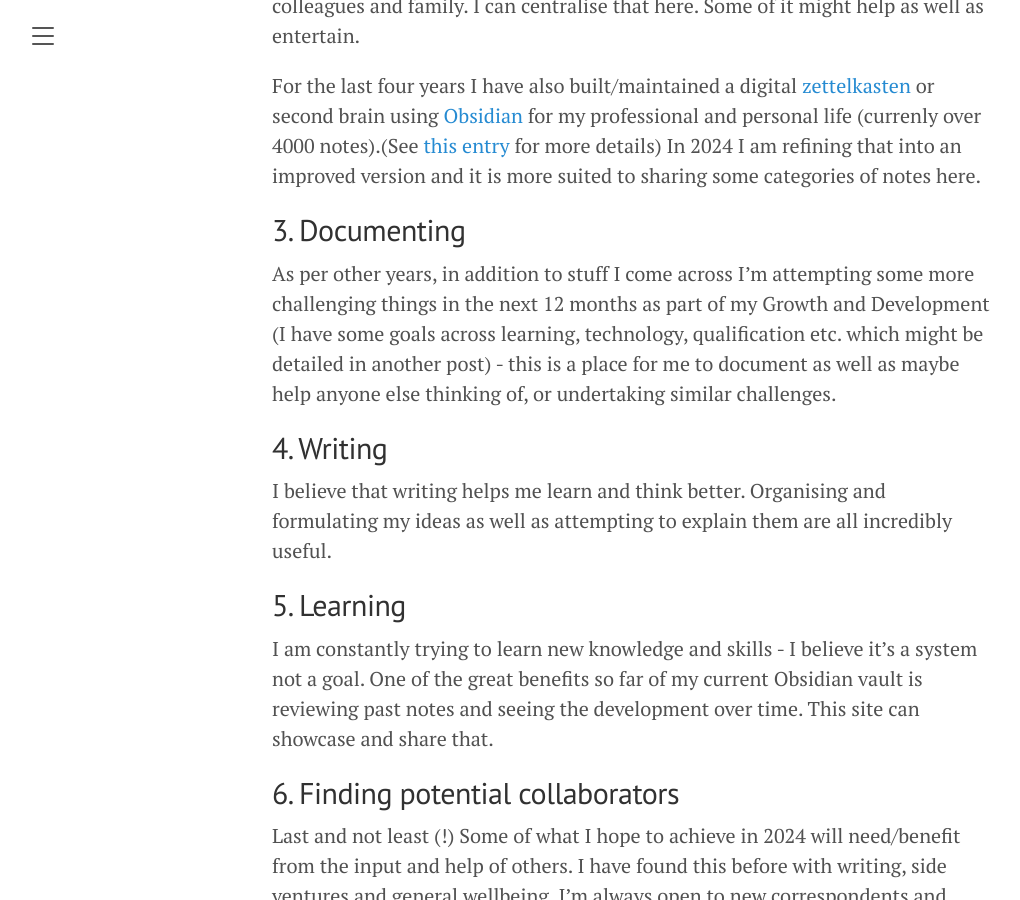
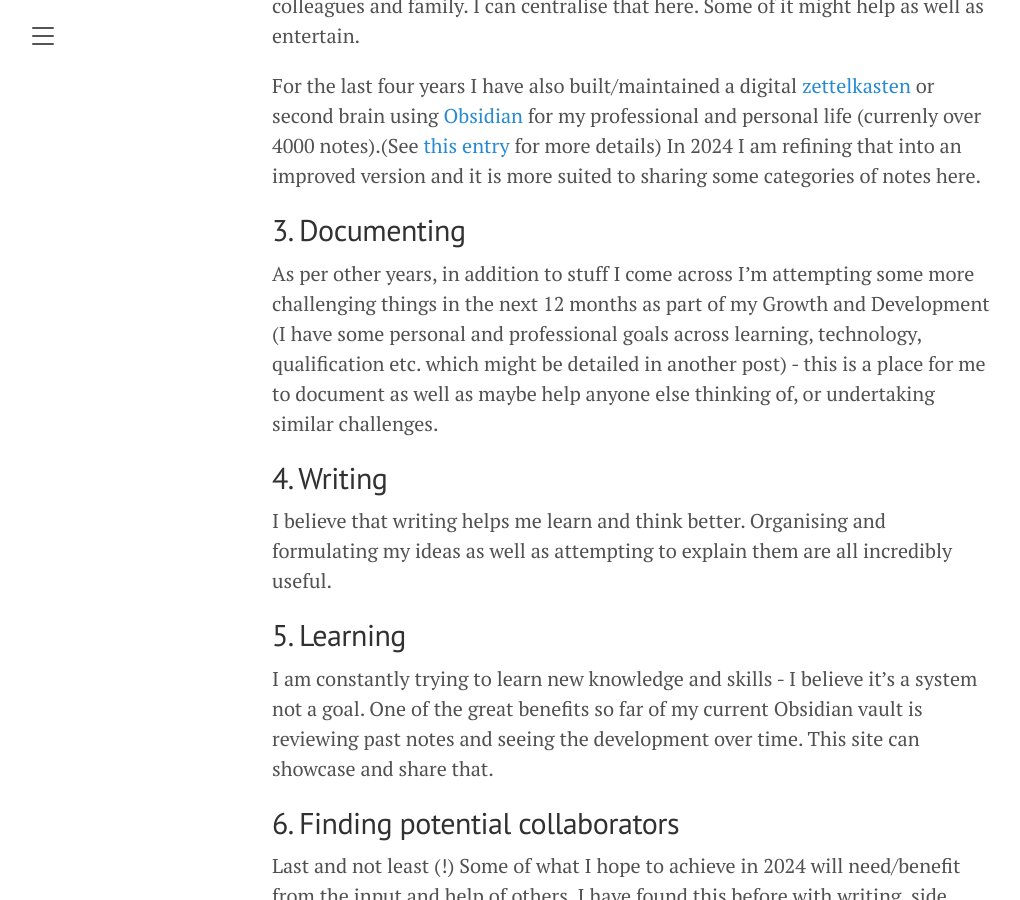
Before and after one commit to kevanchristmas/kevanchristmas.gitHub.io, a Jekyll site: the page built from _posts/2024-02-02-whats it for.md, in a window 1280 px wide and 900 px high, scrolled down 1871 px. Shown: the whole window, without its empty margins (8-1028 px from the left). Built offline with Jekyll 4.4.1, drawn with Linux system fonts in a browser that asks for light colours.

Commit message:
Add professional etc. to what is this

```diff
--- a/_posts/2024-02-02-whats it for.md
+++ b/_posts/2024-02-02-whats it for.md
@@ -49,7 +49,7 @@ For the last four years I have also built/maintained a digital [zettelkasten](ht
 
 ## 3. Documenting
 
-As per other years, in addition to stuff I come across I'm attempting some more challenging things in the next 12 months as part of my Growth and Development (I have some goals across learning, technology, qualification etc. which might be detailed in another post) - this is a place for me to document as well as maybe help anyone else thinking of, or undertaking similar challenges.
+As per other years, in addition to stuff I come across I'm attempting some more challenging things in the next 12 months as part of my Growth and Development (I have some personal and professional goals across learning, technology, qualification etc. which might be detailed in another post) - this is a place for me to document as well as maybe help anyone else thinking of, or undertaking similar challenges.
 
 ## 4. Writing
 
```
